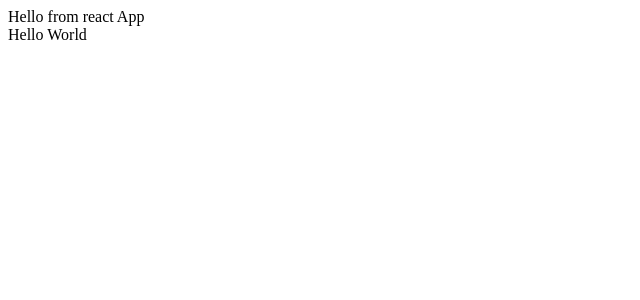
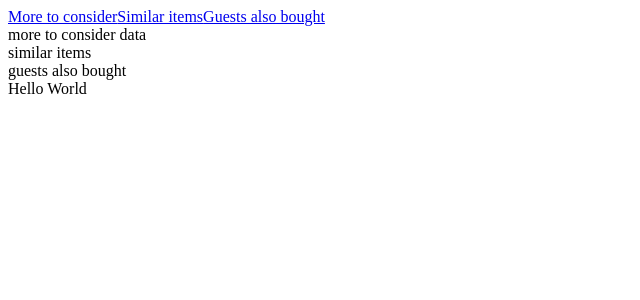
Before and after one commit to SDC-Team-Target/target_recommended_products, a React app: page / in a window 1280 px wide. Shown: the top 300 px of the page, without its empty margins (0-640 px from the left). Built offline with nearby package versions, Linux system fonts and the light colour scheme.

Commit message:
Renders Tabs with string content.

```diff
--- a/client/src/components/App.jsx
+++ b/client/src/components/App.jsx
@@ -1,17 +1,45 @@
 import React, {Component} from 'react';
+import { Tab, Tabs } from 'react-bootstrap';
+import Tab1 from './Tab1.jsx';
+import Tab2 from './Tab2.jsx';
+import Tab3 from './Tab3.jsx';
 
 export default class App extends Component {
   constructor(props){
     super();
     this.state = {
-      initial: 'Hello from react App'
+      activeTab: 'More to consider',
+      key: 'home'
     }
+    this.handleTabClick = this.handleTabClick.bind(this);
+  }
+
+  handleTabClick(tab) {
+    this.setState({activeTab: tab});
   }
 
   render() {
-    const{initial} = this.state;
+    const{initial, key} = this.state;
+
     return(
-    <div>{initial}</div>
+        <Tabs
+        id="controlled-tab-example"
+        transition={false}
+        activeKey={key}
+        onSelect={key => this.setState({ key })}
+      >
+        <Tab eventKey="more to consider" title="More to consider">
+            more to consider data
+
+        </Tab>
+        <Tab eventKey="similar items" title="Similar items">
+            similar items
+
+        </Tab>
+        <Tab eventKey="guests also bought" title="Guests also bought">
+        guests also bought
+        </Tab>
+      </Tabs>
     )
   }
-}
+};
```
